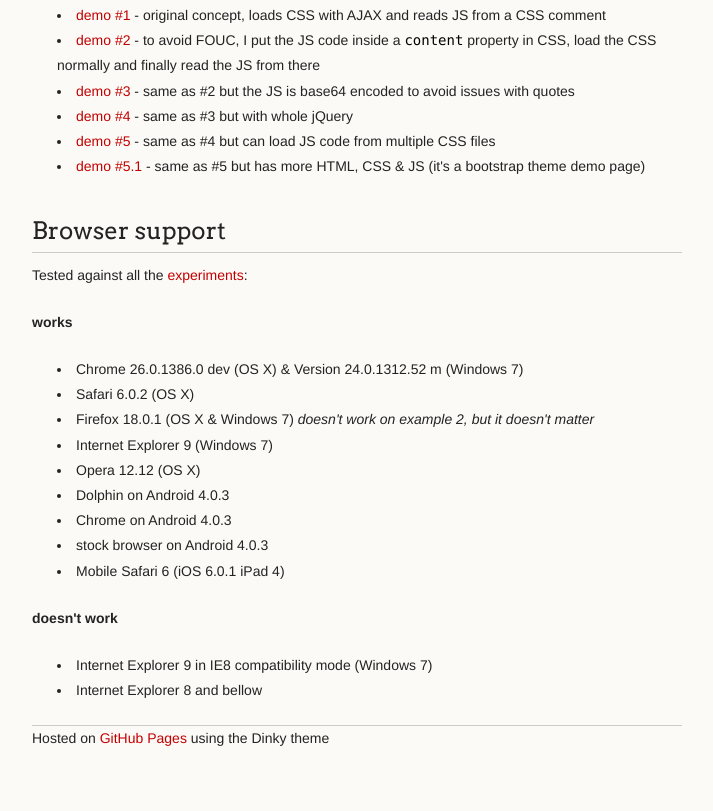
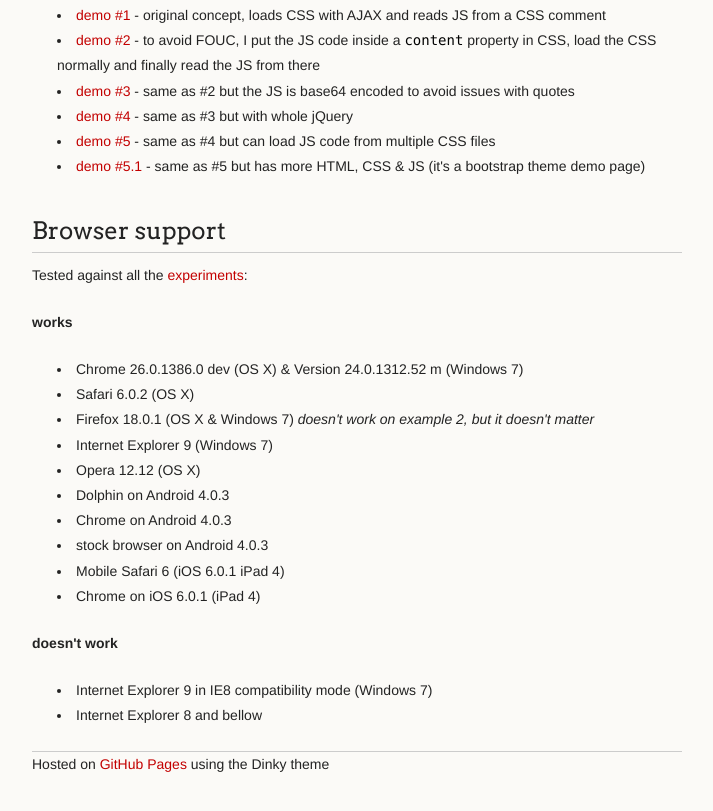
Before and after one commit to janhancic/platypus.js, a plain HTML site: page index.html in a window 1280 px wide. Shown: the part 702-1513 px from the top of the page, without its empty margins (278-991 px from the left). Drawn offline with Linux system fonts and the light colour scheme.

Commit message:
update supported browsers list

```diff
--- a/index.html
+++ b/index.html
@@ -65,7 +65,8 @@
 						<li>Dolphin on Android 4.0.3</li>
 						<li>Chrome on Android 4.0.3</li>
 						<li>stock browser on Android 4.0.3</li>
-                                                <li>Mobile Safari 6 (iOS 6.0.1 iPad 4)</li>
+						<li>Mobile Safari 6 (iOS 6.0.1 iPad 4)</li>
+						<li>Chrome on iOS 6.0.1 (iPad 4)</li>
 					</ul>
 				</p>
 
```
